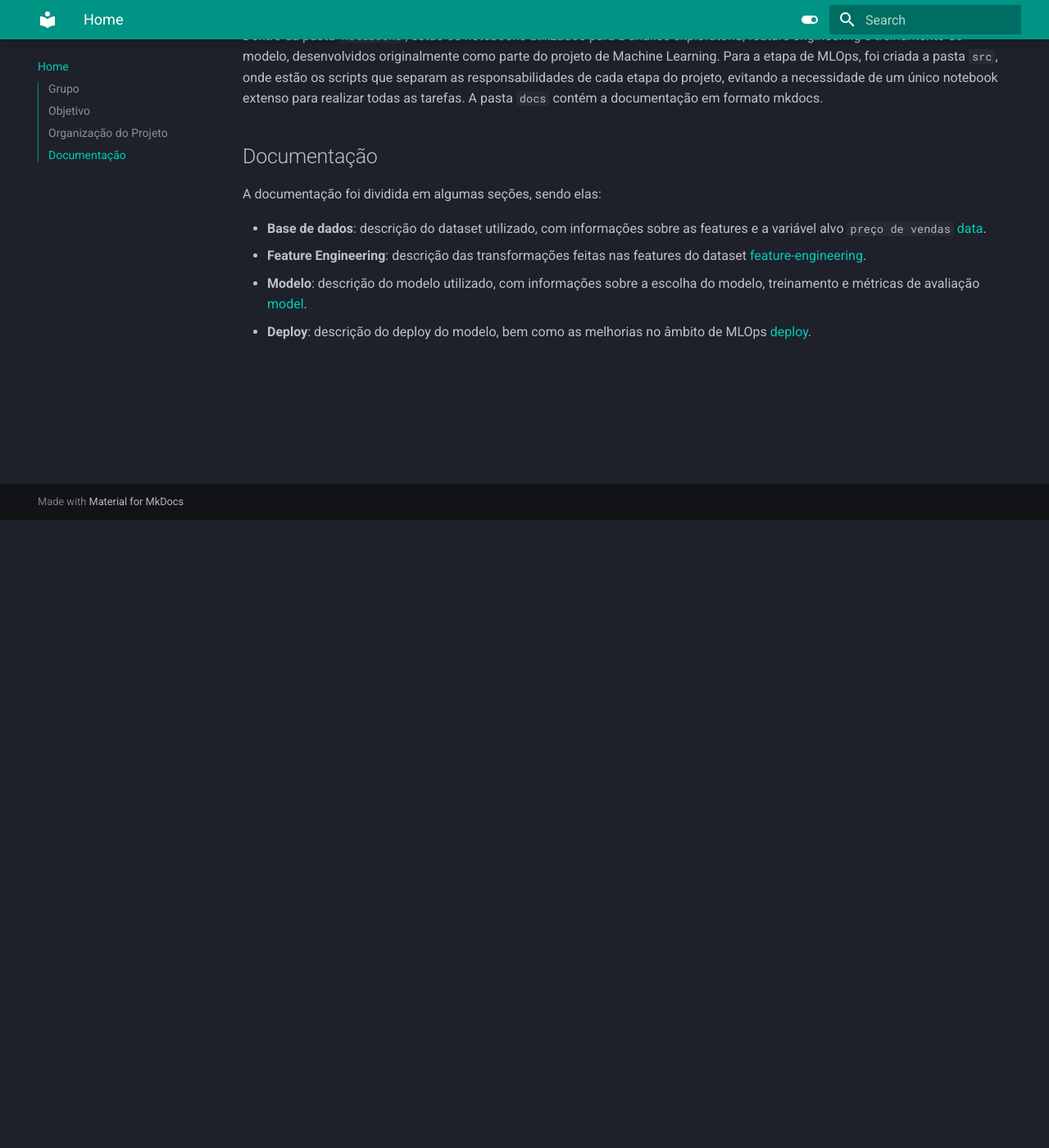
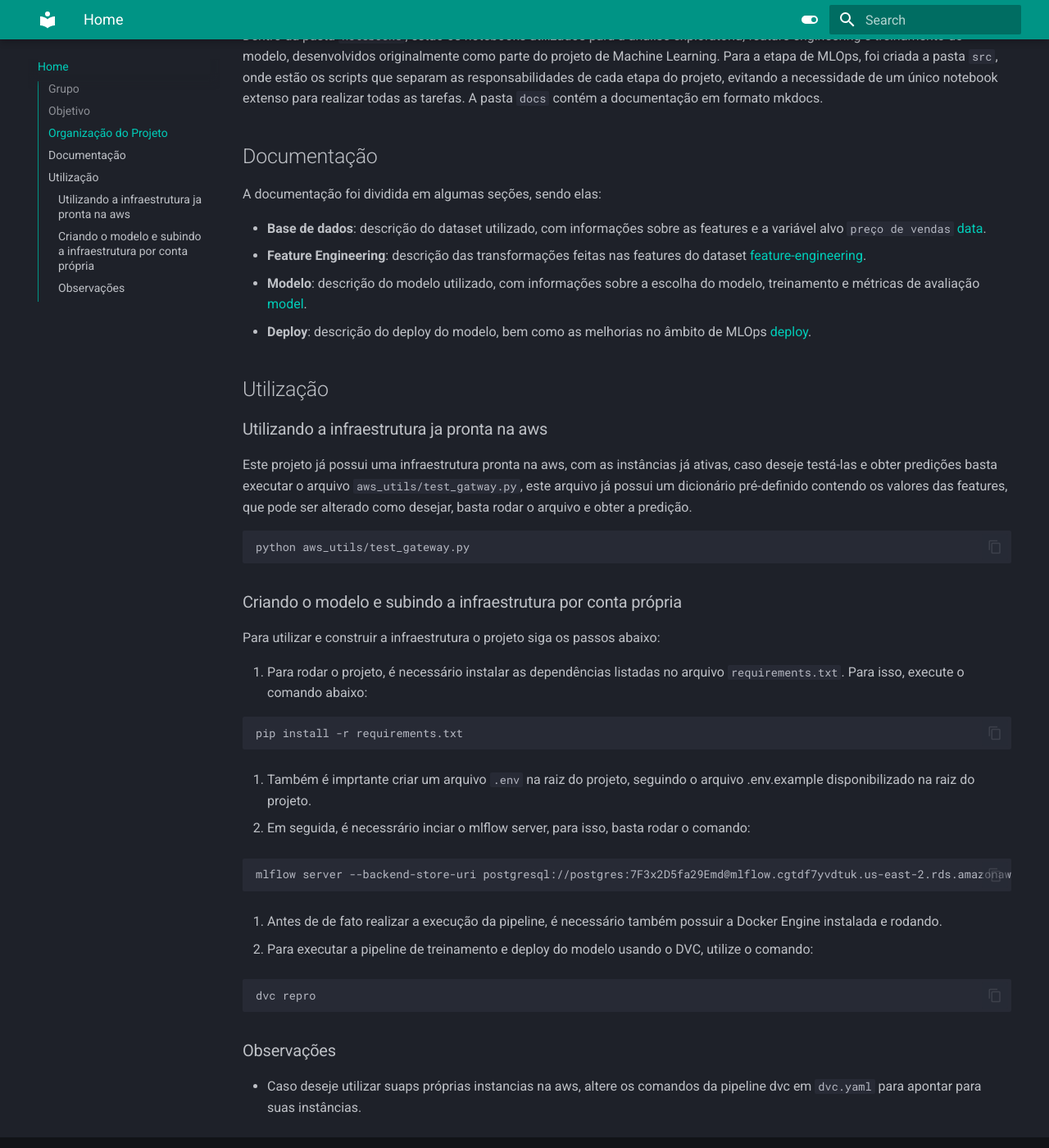
Before and after one commit to insper-classroom/Ames-Mlflow-and-DVC-Pipeline, an MkDocs documentation site: the page built from docs/index.md, in a window 1280 px wide and 1400 px high, scrolled down 766 px. Shown: the whole window at 82% size. Built offline with MkDocs 1.6.1 and Material for MkDocs 9.7.7, drawn with Linux system fonts in a browser that asks for light colours.

Commit message:
Projects utilization.

````diff
--- a/docs/index.md
+++ b/docs/index.md
@@ -27,3 +27,43 @@ A documentação foi dividida em algumas seções, sendo elas:
 - **Feature Engineering**: descrição das transformações feitas nas features do dataset [feature-engineering](engineering.md).
 - **Modelo**: descrição do modelo utilizado, com informações sobre a escolha do modelo, treinamento e métricas de avaliação [model](model.md).
 - **Deploy**: descrição do deploy do modelo, bem como as melhorias no âmbito de MLOps [deploy](deploy.md).
+
+## Utilização
+
+### Utilizando a infraestrutura ja pronta na aws
+
+Este projeto já possui uma infraestrutura pronta na aws, com as instâncias já ativas, caso deseje testá-las e obter predições basta executar o arquivo `aws_utils/test_gatway.py`, este arquivo já possui um dicionário pré-definido contendo os valores das features, que pode ser alterado como desejar, basta rodar o arquivo e obter a predição.
+
+```bash
+python aws_utils/test_gateway.py
+```
+
+### Criando o modelo e subindo a infraestrutura por conta própria
+
+Para utilizar e construir a infraestrutura o projeto siga os passos abaixo:
+
+1. Para rodar o projeto, é necessário instalar as dependências listadas no arquivo `requirements.txt`. Para isso, execute o comando abaixo:
+
+```bash
+pip install -r requirements.txt
+```
+
+2. Também é imprtante criar um arquivo `.env` na raiz do projeto, seguindo o arquivo .env.example disponibilizado na raiz do projeto.
+
+3. Em seguida, é necessrário inciar o mlflow server, para isso, basta rodar o comando:
+
+```bash
+mlflow server --backend-store-uri postgresql://postgres:7F3x2D5fa29Emd@mlflow.cgtdf7yvdtuk.us-east-2.rds.amazonaws.com:5432/mlflow_project_rodrigoap8 --default-artifact-root s3://mlflow-exp-tracking-rodrigoap8
+```
+
+4. Antes de de fato realizar a execução da pipeline, é necessário também possuir a Docker Engine instalada e rodando.
+
+5. Para executar a pipeline de treinamento e deploy do modelo usando o DVC, utilize o comando:
+
+```bash
+dvc repro
+```
+
+### Observações
+
+- Caso deseje utilizar suaps próprias instancias na aws, altere os comandos da pipeline dvc em `dvc.yaml` para apontar para suas instâncias.
````
